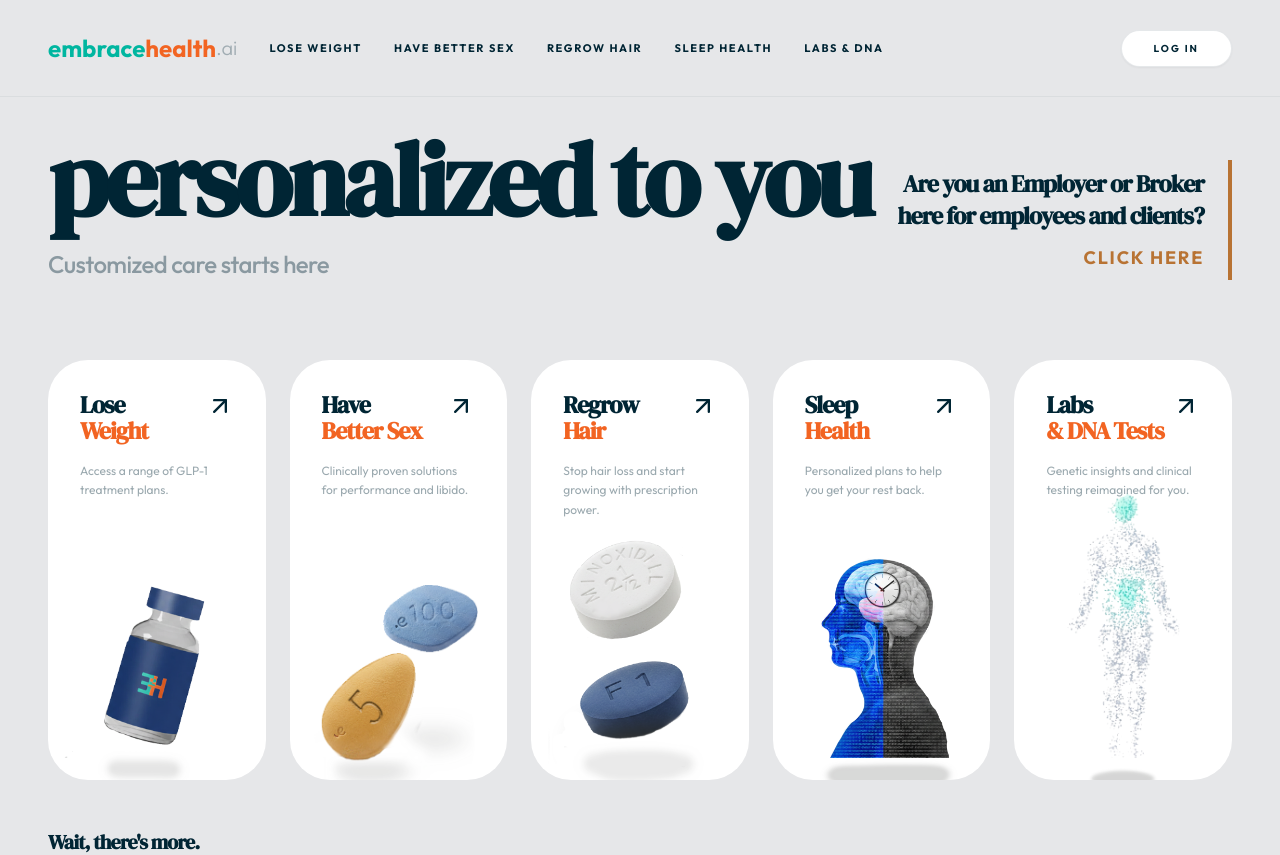
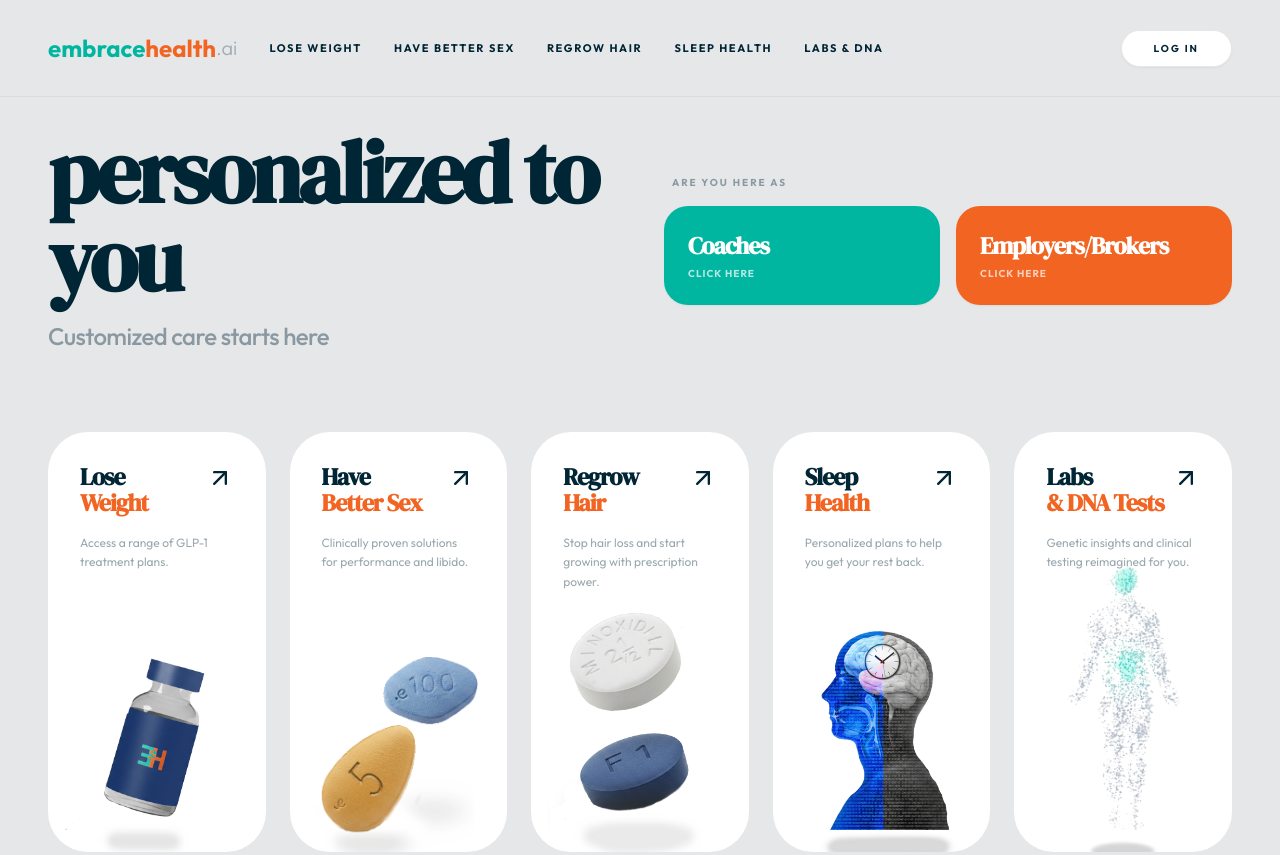
Before and after one commit to robsammonsdfw/embracemarket, a React (Vite) app: page / in a window 1280 px wide. Shown: the top 855 px of the page. Built offline with nearby package versions, Linux system fonts and the light colour scheme.

Commit message:
UPDATE Hero section

```diff
--- a/components/HeroGrid.tsx
+++ b/components/HeroGrid.tsx
@@ -1,16 +1,18 @@
+/* robsammonsdfw/embracemarket/embracemarket-03c72df43bf88efdbcd5bec56b84cde56511c93a/components/HeroGrid.tsx */
+
 import React from 'react';
-import { PRODUCT_GROUPS, MINOR_TREATMENTS } from '../constants';
-import { ArrowUpRight } from 'lucide-react'; // Assuming you are using lucide-react based on standard icon usage, if not, I've provided an SVG fallback below.
+import { PRODUCT_GROUPS, MINOR_TREATMENTS, COLORS } from '../constants'; // Added COLORS import
 
 const HeroGrid: React.FC = () => {
   return (
     <section className="pt-32 pb-32 px-6 md:px-12 bg-[#E6E7E9]">
       <div className="max-w-[1450px] mx-auto">
-      <div className="flex flex-col lg:flex-row justify-between items-end mb-20 gap-12 opacity-0 animate-reveal" style={{ animationDelay: '0.1s' }}>
+        {/* Updated Header Section: Split 50/50 */}
+        <div className="flex flex-col lg:flex-row justify-between items-center mb-20 gap-12 opacity-0 animate-reveal" style={{ animationDelay: '0.1s' }}>
 
-  {/* Left Side: Large, Single-Line Heading */}
-  <div className="lg:w-3/5">
-    <h1 className="text-5xl md:text-[6.5rem] font-bold text-[#002534] serif tracking-tighter leading-none whitespace-nowrap">
+          {/* Left Side: Scaled down Heading */}
+          <div className="lg:w-1/2">
+            <h1 className="text-5xl md:text-[5.5rem] font-bold text-[#002534] serif tracking-tighter leading-none">
               personalized to you
             </h1>
             <p className="text-[#002534]/40 text-2xl font-medium tracking-tight mt-4">
@@ -18,18 +20,34 @@ const HeroGrid: React.FC = () => {
             </p>
           </div>
 
-  {/* Right Side: Proportioned Employer/Broker Call-to-Action */}
-  <div className="lg:w-1/3 lg:text-right">
-    <div className="border-l-4 lg:border-l-0 lg:border-r-4 border-[#B87333] pl-6 lg:pl-0 lg:pr-6 py-2">
-      <p className="text-xl md:text-2xl font-bold text-[#002534] serif leading-tight mb-3">
-        Are you an Employer or Broker <br className="hidden xl:block" />
-        here for employees and clients?
+          {/* Right Side: Dual Widgets */}
+          <div className="lg:w-1/2 w-full">
+            <p className="text-[10px] font-black uppercase tracking-[0.2em] text-[#002534]/40 mb-4 ml-2">
+              Are you here as
             </p>
+            <div className="grid grid-cols-2 gap-4">
+              {/* Coaches Widget - Brand Teal */}
               <a
                 href="#"
-        className="text-lg font-black uppercase tracking-widest text-[#B87333] hover:text-[#00B6A0] transition-colors"
+                className="group p-6 rounded-3xl transition-all duration-500 hover:scale-[1.02] shadow-sm flex flex-col justify-center"
+                style={{ backgroundColor: COLORS.brandTeal }}
               >
+                <span className="text-white text-xl md:text-2xl font-bold serif leading-tight">Coaches</span>
+                <span className="text-white/70 text-[10px] font-black uppercase tracking-widest mt-1 group-hover:text-white transition-colors">
                   Click here
+                </span>
+              </a>
+
+              {/* Employers/Brokers Widget - Brand Orange */}
+              <a
+                href="#"
+                className="group p-6 rounded-3xl transition-all duration-500 hover:scale-[1.02] shadow-sm flex flex-col justify-center"
+                style={{ backgroundColor: COLORS.brandOrange }}
+              >
+                <span className="text-white text-xl md:text-2xl font-bold serif leading-tight">Employers/Brokers</span>
+                <span className="text-white/70 text-[10px] font-black uppercase tracking-widest mt-1 group-hover:text-white transition-colors">
+                  Click here
+                </span>
               </a>
             </div>
           </div>
```
Lines whose indentation alone changed are shown as unchanged.
